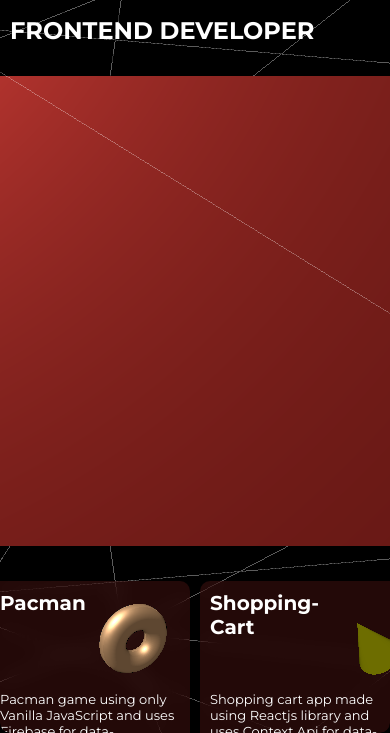
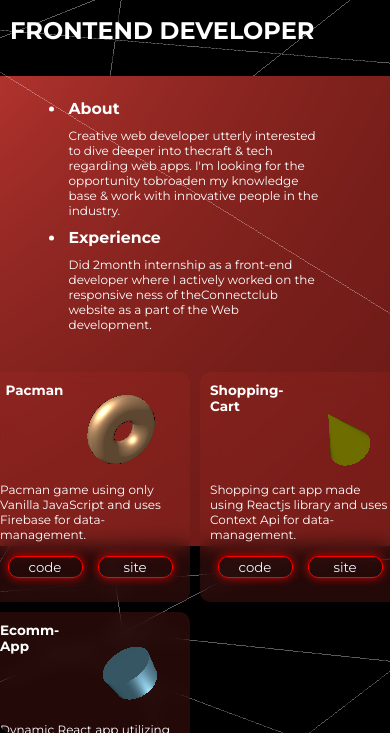
Before and after one commit to SuchiBankoti/my_portfolio, a website built with Vite: page index.html in a window 390 px wide. Shown: the part 111-844 px from the top of the page. Built offline with nearby package versions, Linux system fonts and the light colour scheme; animation ran at ten frames a second; what yuka would draw is missing.

Commit message:
make responsive

```diff
--- a/code.js
+++ b/code.js
@@ -14,7 +14,7 @@ const project_data = [
 
     },
     {
-        name: 'Ecommerce-App',
+        name: 'Ecomm-App',
         text:'Dynamic React app utilizing Context API, React Router,and Firebase for data-management. offers smooth user authentication for an engaging user experience.',
         code: 'https://github.com/SuchiBankoti/3hrreactproject',
         site:'https://suchibankoti.github.io/3hrreactproject/'
--- a/style.css
+++ b/style.css
@@ -229,8 +229,12 @@ button:hover{
 
     #app{
         overflow: scroll;
+        padding-top: 100px;
         padding-bottom: 30px;
         gap:20px;
+    }
+    .scroll-down-container{
+        opacity: 0;
     }
     .about{
         padding:10px;
@@ -242,6 +246,7 @@ button:hover{
         position: static;
         margin-top: 100px;
         width: 70%;
+        opacity: 1;
     }
 
     #projects {
@@ -265,6 +270,15 @@ button:hover{
 }
 @media screen and (max-width: 500px) {
 
+    #description{
+        opacity: 1;
+        font-size: 13.5px;
+
+
+    }
+    #description>p{
+        font-size: 12px;
+    }
     .glass-background {
         width: 200px;
     }
@@ -275,9 +289,12 @@ button:hover{
         width: 100px;
         height: 100px;
     }
+    .header:first-child{
+         font-size: 13.5px;
+       }
     .project-text{
       text-wrap:wrap;
-      font-size: 13px;
+      font-size: 12px;
     }
     #skills{
         position: static;
```
